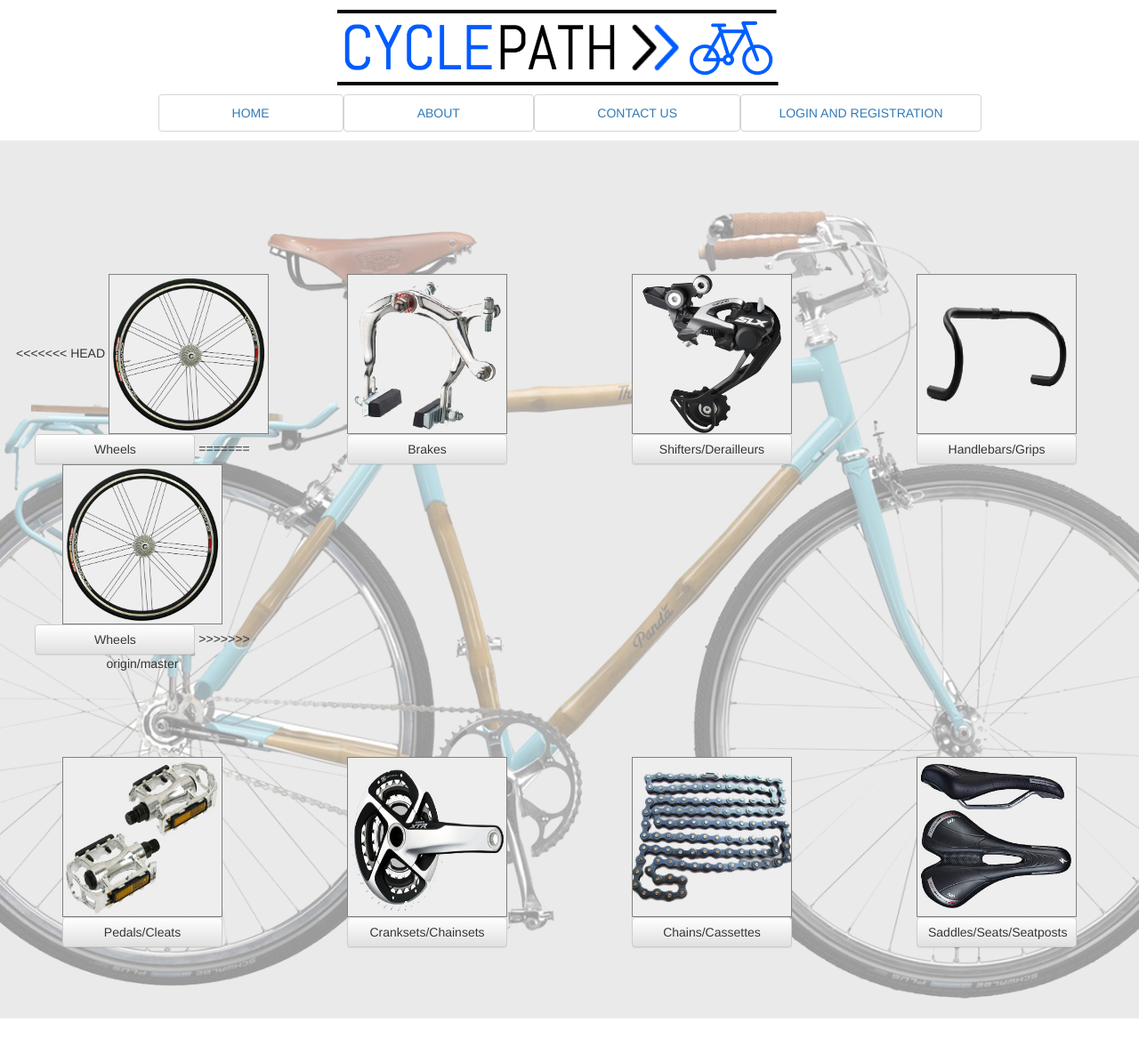
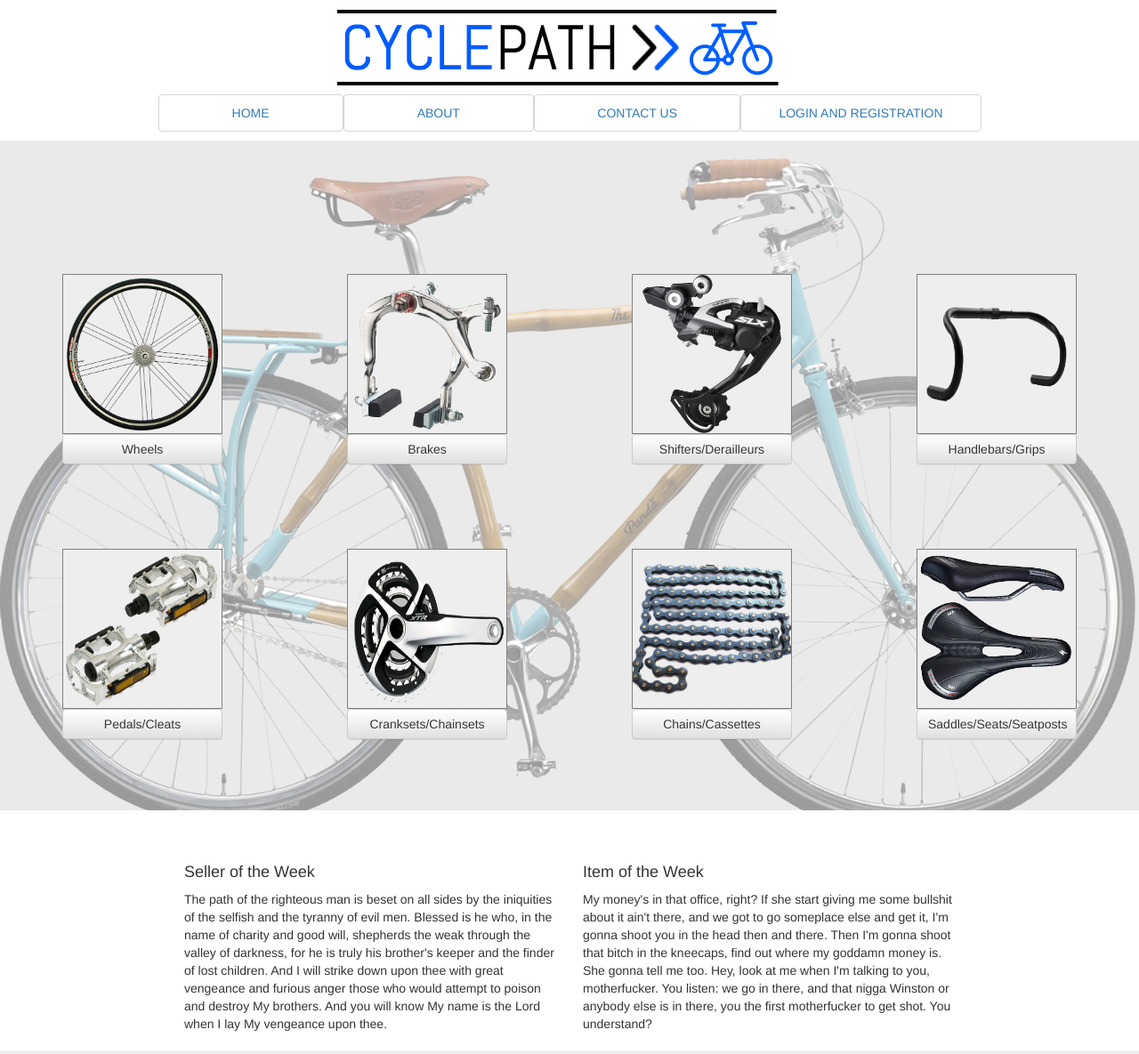
Before and after one commit to LindsAndrus/CyclePaths, a CodeIgniter app: page /database/index.php/main/index in a window 1280 px wide. Shown: the top 1185 px of the page at 89% size. Run offline with CodeIgniter, Linux system fonts and the light colour scheme; some libraries are stand-ins or nearby versions.

Commit message:
fixed push error

```diff
--- a/application/views/homeii.php
+++ b/application/views/homeii.php
@@ -31,16 +31,10 @@
   <div class="container-fluid bg-1 text-center" id="main_container">
       <div class="row" id="row_1">
         <div class="col-md-3" id="wheel">
-<<<<<<< HEAD
-          <a href="search/wheels"><img src="/assets/images/categories/wheels.jpg" width="180px" height="180px";>
-          <button class="btn btn-default" type="button">
-            Wheels</button></a>
-=======
           <a href="search/wheels">
             <img src="/assets/images/categories/wheels.jpg" width="180px" height="180px";>
             <button class="btn btn-default" type="button">Wheels</button>
           </a>
->>>>>>> origin/master
         </div>
         <div class="col-sm-3" id="brakes">
           <a href="search/brakes">
```
Also changed, not shown: application/views/users/show.php (+0 -7 lines).
